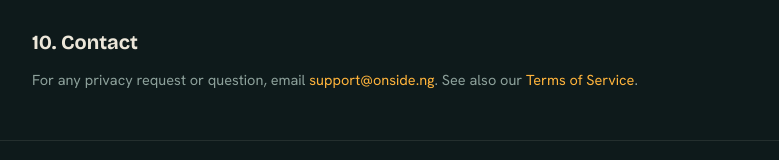
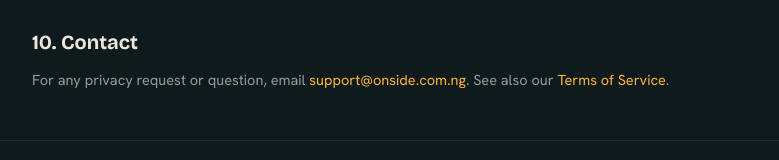
Before and after one commit to femi17/onside, a Next.js app: page /privacy in a window 1280 px wide. Shown: the part 1688-1848 px from the top of the page, without its empty margins (248-1027 px from the left). Built offline with nearby package versions, Linux system fonts and the light colour scheme.

Commit message:
Onside support email → support@onside.com.ng
The terms/privacy pages fell back to support@onside.ng; move the default to
the onside.com.ng domain. Still overridable via NEXT_PUBLIC_SUPPORT_EMAIL.

Co-Authored-By: Claude Opus 4.8 <noreply@anthropic.com>

```diff
--- a/src/app/privacy/page.tsx
+++ b/src/app/privacy/page.tsx
@@ -9,7 +9,7 @@ export const metadata: Metadata = {
 };
 
 const COMPANY = process.env.NEXT_PUBLIC_COMPANY_NAME ?? "Thinka Platforms LTD";
-const SUPPORT = process.env.NEXT_PUBLIC_SUPPORT_EMAIL ?? "support@onside.ng";
+const SUPPORT = process.env.NEXT_PUBLIC_SUPPORT_EMAIL ?? "support@onside.com.ng";
 const UPDATED = "5 August 2026";
 
 function H({ children }: { children: React.ReactNode }) {
--- a/src/app/terms/page.tsx
+++ b/src/app/terms/page.tsx
@@ -9,7 +9,7 @@ export const metadata: Metadata = {
 };
 
 const COMPANY = process.env.NEXT_PUBLIC_COMPANY_NAME ?? "Thinka Platforms LTD";
-const SUPPORT = process.env.NEXT_PUBLIC_SUPPORT_EMAIL ?? "support@onside.ng";
+const SUPPORT = process.env.NEXT_PUBLIC_SUPPORT_EMAIL ?? "support@onside.com.ng";
 const UPDATED = "5 August 2026";
 
 function H({ children }: { children: React.ReactNode }) {
```
